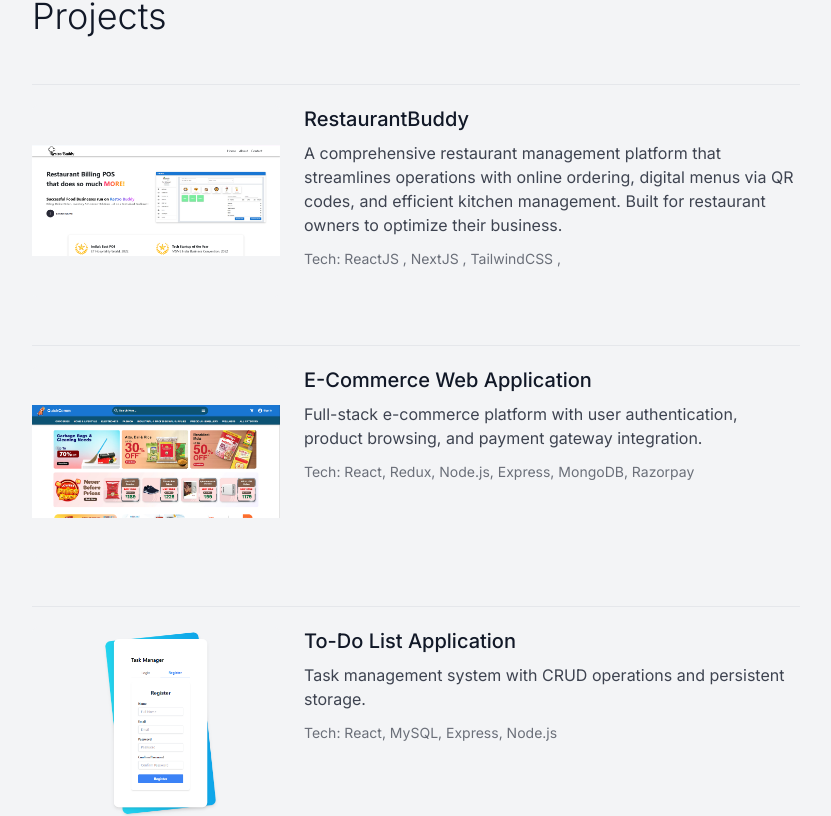
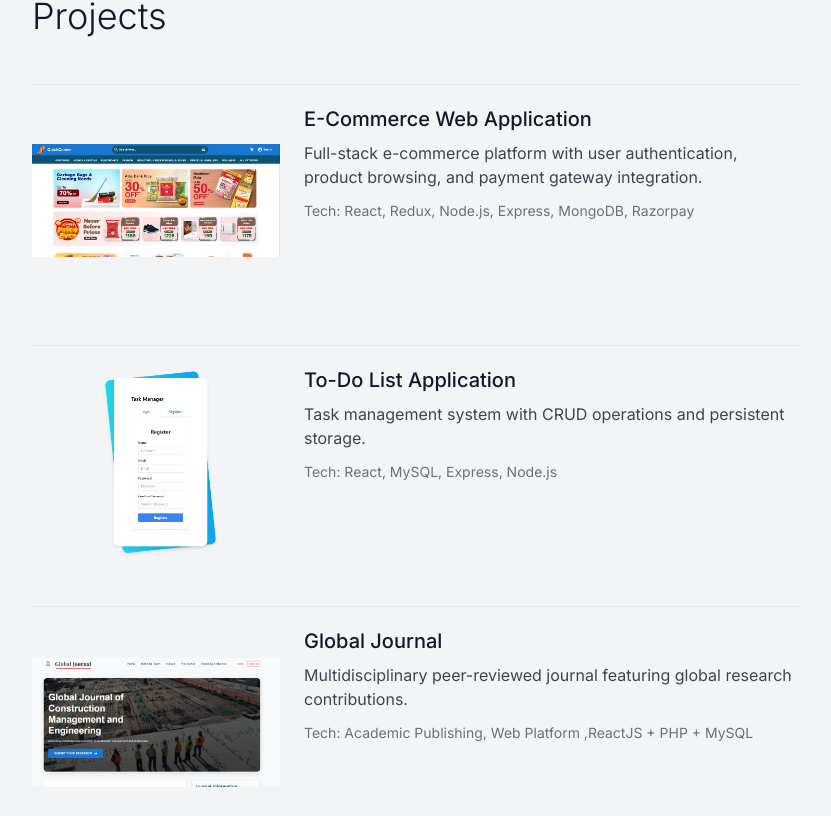
Before and after one commit to prat1854/my-portfolio-, a Next.js app: page / in a window 1280 px wide. Shown: the part 1188-2004 px from the top of the page, without its empty margins (88-919 px from the left). Built offline with nearby package versions, Linux system fonts and the light colour scheme.

Commit message:
Initial commit - Todo App

```diff
--- a/app/components/ProjectsSection.tsx
+++ b/app/components/ProjectsSection.tsx
@@ -16,15 +16,8 @@ type Project = {
 export default function ProjectsSection() {
   const projects: Project[] = [
     {
-      name: "RestaurantBuddy",
-      link: "restaurant-buddy.png/",
-      image: "/restaurant-buddy.png",
-      description: "A comprehensive restaurant management platform that streamlines operations with online ordering, digital menus via QR codes, and efficient kitchen management. Built for restaurant owners to optimize their business.",
-      tech: "ReactJS , NextJS , TailwindCSS ,"
-    },
-    {
       name: "E-Commerce Web Application",
-      link: "https://github.com/prat1854/ecommerce-platform",
+      link: "https://github.com/prat1854/Frontend",
       image: "/e-commer.png",
       description: "Full-stack e-commerce platform with user authentication, product browsing, and payment gateway integration.",
       tech: "React, Redux, Node.js, Express, MongoDB, Razorpay"
@@ -36,6 +29,14 @@ export default function ProjectsSection() {
       description: "Task management system with CRUD operations and persistent storage.",
       tech: "React, MySQL, Express, Node.js"
     },
+    {
+      name: "Global Journal",
+      link: "https://www.globaljournal.co.in",
+      image: "/global_journal.png", // replace with your actual image path or URL
+      description: "Multidisciplinary peer-reviewed journal featuring global research contributions.",
+      tech: "Academic Publishing, Web Platform ,ReactJS + PHP + MySQL "
+    },
+
   ];
 
   return (
```
Also changed, not shown: public/global_journal.png (added).
